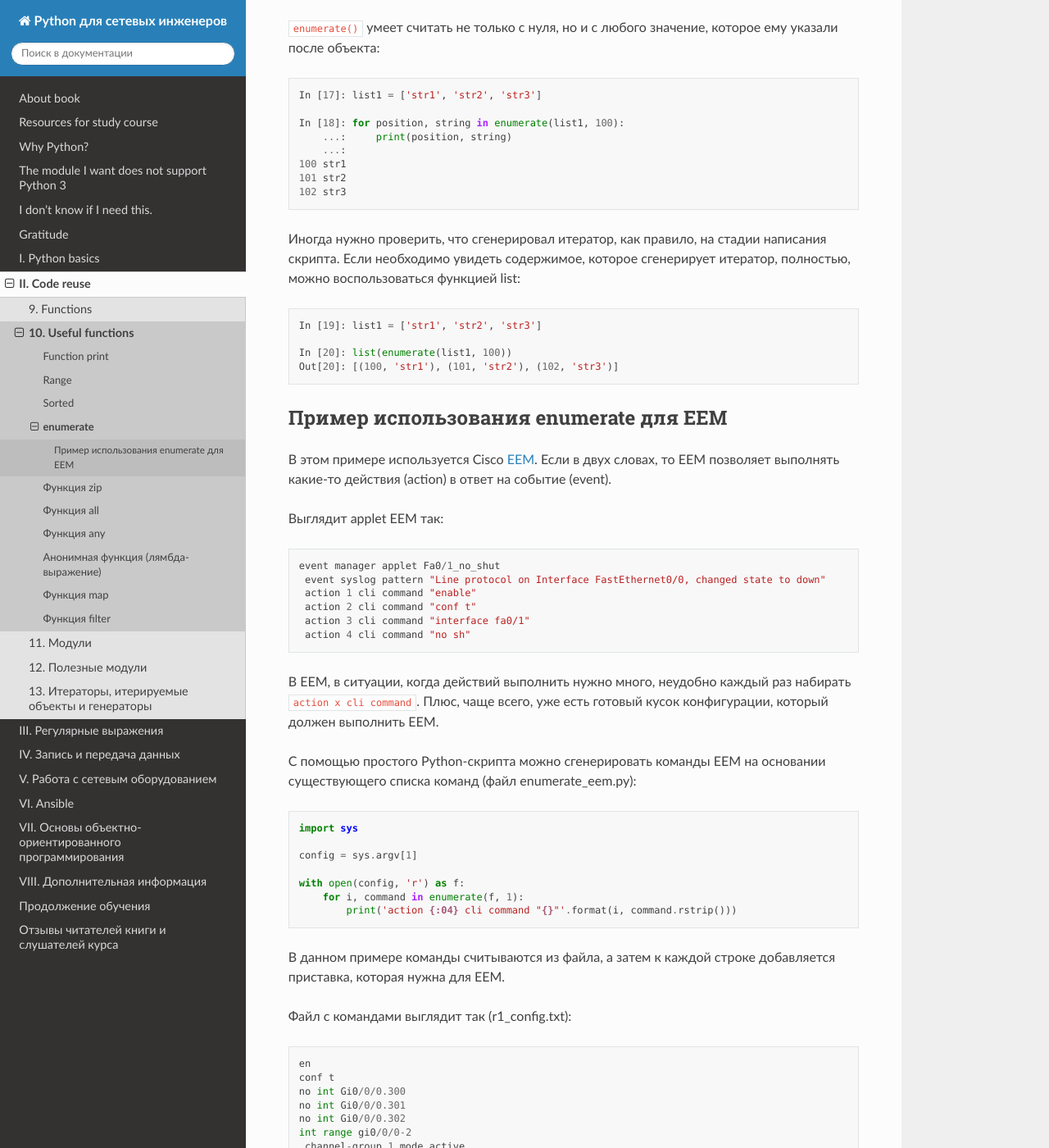
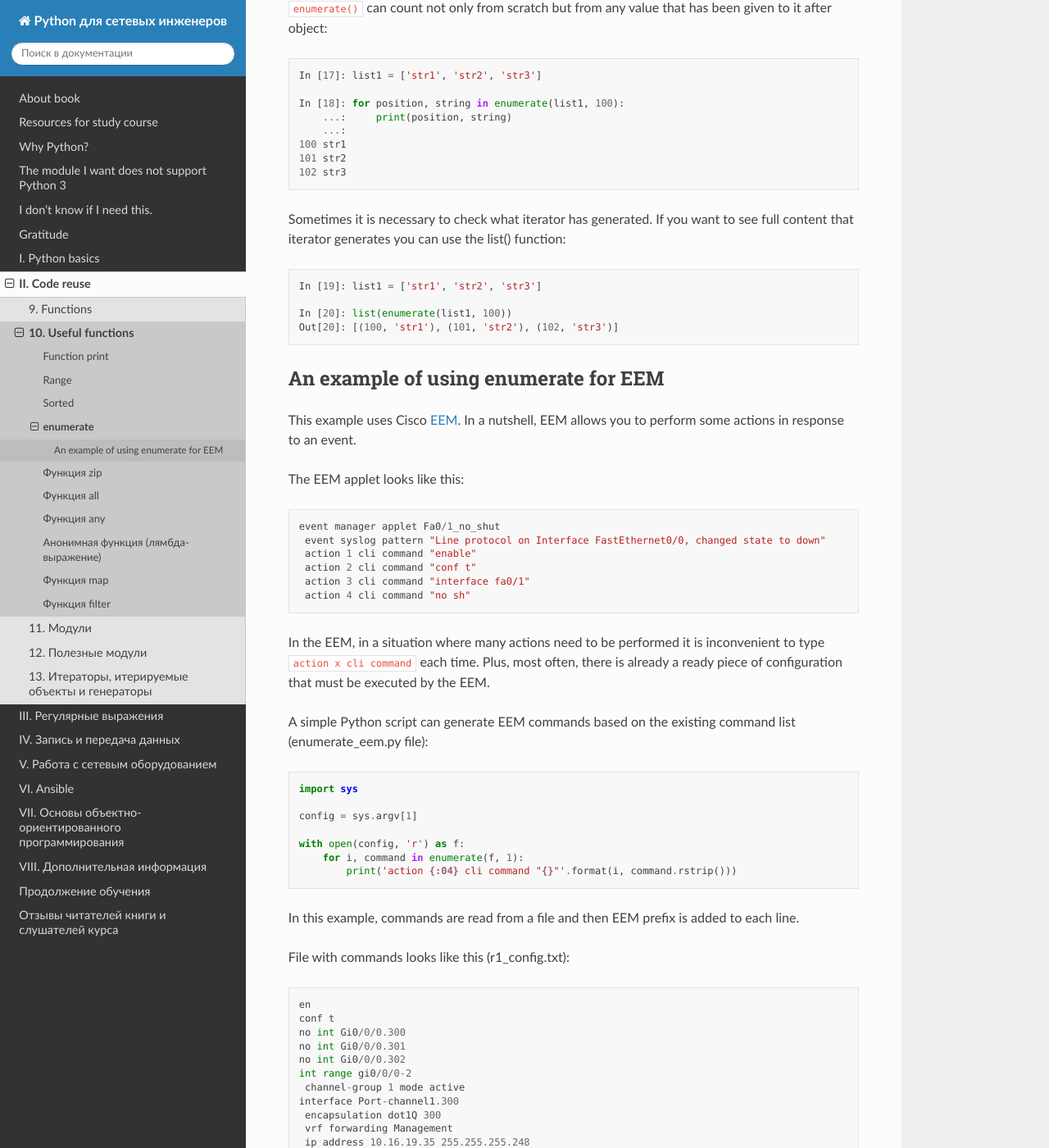
Before and after one commit to Aidar5/nattoeng, a Sphinx documentation site: the page built from docs/source/book/10_useful_functions/enumerate.rst, in a window 1280 px wide and 1400 px high, scrolled down 538 px. Shown: the whole window at 82% size. Built offline with Sphinx 7.4.7 and the Read the Docs theme 2.0.0, drawn with Linux system fonts in a browser that asks for light colours; pages that are not in the unit, such as notebooks, are missing from menus; some of the changed text lies outside the part shown.

Commit message:
Update enumerate.rst

```diff
--- a/docs/source/book/10_useful_functions/enumerate.rst
+++ b/docs/source/book/10_useful_functions/enumerate.rst
@@ -1,13 +1,9 @@
 enumerate
 ---------
 
-Иногда, при переборе объектов в цикле for, нужно не только получить сам
-объект, но и его порядковый номер. Это можно сделать, создав
-дополнительную переменную, которая будет расти на единицу с каждым
-прохождением цикла. Однако, гораздо удобнее это делать с помощью
-итератора ``enumerate()``.
+Sometimes, when iterating objects in **for** loop, it is necessary not only to get the object itself but also its sequence number. This can be done by creating an additional variable that will increase by one with each iteration. However, it is much more convenient to do this with iterator ``enumerate()``.
 
-Базовый пример:
+Basic example:
 
 .. code:: python
 
@@ -20,8 +16,7 @@ enumerate
     1 str2
     2 str3
 
-``enumerate()`` умеет считать не только с нуля, но и с любого значение,
-которое ему указали после объекта:
+``enumerate()`` can count not only from scratch but from any value that has been given to it after object:
 
 .. code:: python
 
@@ -34,9 +29,7 @@ enumerate
     101 str2
     102 str3
 
-Иногда нужно проверить, что сгенерировал итератор, как правило, на
-стадии написания скрипта. Если необходимо увидеть содержимое, которое
-сгенерирует итератор, полностью, можно воспользоваться функцией list:
+Sometimes it is necessary to check what iterator has generated. If you want to see full content that iterator generates you can use the list() function:
 
 .. code:: python
 
@@ -45,14 +38,12 @@ enumerate
     In [20]: list(enumerate(list1, 100))
     Out[20]: [(100, 'str1'), (101, 'str2'), (102, 'str3')]
 
-Пример использования enumerate для EEM
+An example of using enumerate for EEM
 ^^^^^^^^^^^^^^^^^^^^^^^^^^^^^^^^^^^^^^
 
-В этом примере используется Cisco `EEM <http://xgu.ru/wiki/EEM>`__. Если
-в двух словах, то EEM позволяет выполнять какие-то действия (action) в
-ответ на событие (event).
+This example uses Cisco `EEM <http://xgu.ru/wiki/EEM>`__. In a nutshell, EEM allows you to perform some actions in response to an event.
 
-Выглядит applet EEM так:
+The EEM applet looks like this:
 
 .. code:: python
 
@@ -63,12 +54,9 @@ enumerate
      action 3 cli command "interface fa0/1"
      action 4 cli command "no sh"
 
-В EEM, в ситуации, когда действий выполнить нужно много, неудобно каждый
-раз набирать ``action x cli command``. Плюс, чаще всего, уже есть
-готовый кусок конфигурации, который должен выполнить EEM.
+In the EEM, in a situation where many actions need to be performed it is inconvenient to type  ``action x cli command`` each time. Plus, most often, there is already a ready piece of configuration that must be executed by the EEM.
 
-С помощью простого Python-скрипта можно сгенерировать команды EEM на
-основании существующего списка команд (файл enumerate_eem.py):
+A simple Python script can generate EEM commands based on the existing command list (enumerate_eem.py file):
 
 .. code:: python
 
@@ -80,10 +68,9 @@ enumerate
         for i, command in enumerate(f, 1):
             print('action {:04} cli command "{}"'.format(i, command.rstrip()))
 
-В данном примере команды считываются из файла, а затем к каждой строке
-добавляется приставка, которая нужна для EEM.
+In this example, commands are read from a file and then EEM prefix is added to each line.
 
-Файл с командами выглядит так (r1_config.txt):
+File with commands looks like this (r1_config.txt):
 
 .. code:: python
 
@@ -99,7 +86,7 @@ enumerate
      vrf forwarding Management
      ip address 10.16.19.35 255.255.255.248
 
-Вывод будет таким:
+The output is:
 
 .. code:: python
 
```
